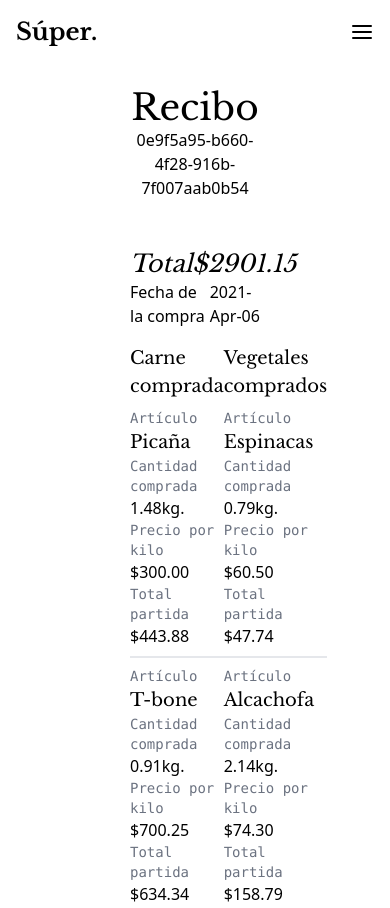
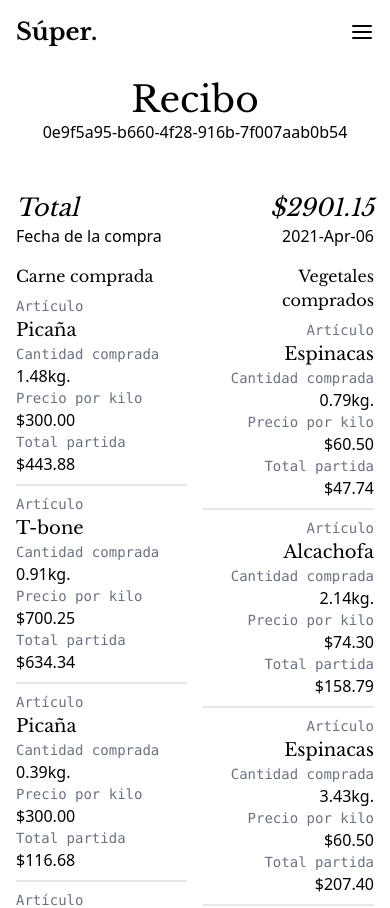
Before and after one commit to mar-cial/super, a Next.js app: page /cuenta/0e9f5 in a window 390 px wide. Shown: the top 908 px of the page. Built offline with nearby package versions, Linux system fonts and the light colour scheme.

Commit message:
changed the layout to improve responsiveness

```diff
--- a/pages/cuenta/[transId].tsx
+++ b/pages/cuenta/[transId].tsx
@@ -53,15 +53,15 @@ const Recibo = ({ trans }: InferGetStaticPropsType<GetStaticProps>) => {
   const t: Transaction = trans;
   return (
     <>
-      <div className="flex justify-center py-6">
-        <div className="flex flex-col items-center w-1/3 ">
+      <div className="flex justify-center p-4 md:py-6">
+        <div className="flex flex-col items-center md:w-1/3 ">
           <header className="pb-12 text-center">
             <h1 className="text-4xl md:text-6xl font-main">Recibo</h1>
             <h2>{t.id}</h2>
           </header>
 
           <div className="w-full">
-            <div className="pb-4 ">
+            <div className="pb-4">
               <div className="flex items-end justify-between">
                 <h3 className="text-2xl italic font-main">Total</h3>
                 <p className="text-2xl italic font-main">{`$${t.total.toFixed(
@@ -76,10 +76,11 @@ const Recibo = ({ trans }: InferGetStaticPropsType<GetStaticProps>) => {
               </div>
             </div>
 
-            <div className="flex justify-between">
+            {/* <-------------------- Carne comprada container --------------------> */}
+            <div className="grid grid-cols-2 gap-4 ">
               <div>
                 <header className="pb-2">
-                  <h2 className="text-lg font-main">Carne comprada</h2>
+                  <h2 className=" font-main">Carne comprada</h2>
                 </header>
                 <div>
                   <ul className="flex flex-col gap-2">
@@ -107,9 +108,9 @@ const Recibo = ({ trans }: InferGetStaticPropsType<GetStaticProps>) => {
                 </div>
               </div>
 
-              <div>
+              <div className="text-right">
                 <header className="pb-2">
-                  <h2 className="text-lg font-main">Vegetales comprados</h2>
+                  <h2 className="font-main">Vegetales comprados</h2>
                 </header>
                 <div>
                   <ul className="flex flex-col gap-2">
```
